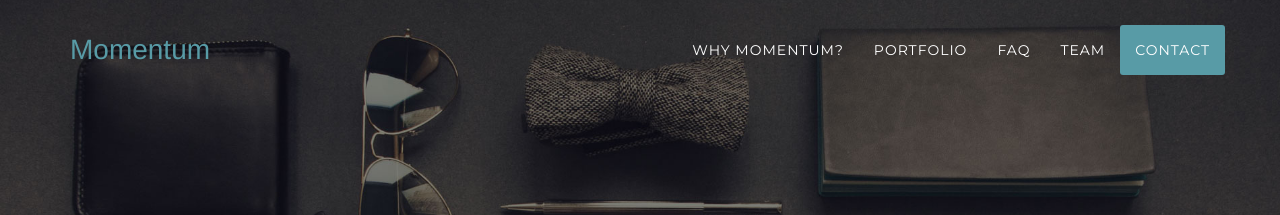
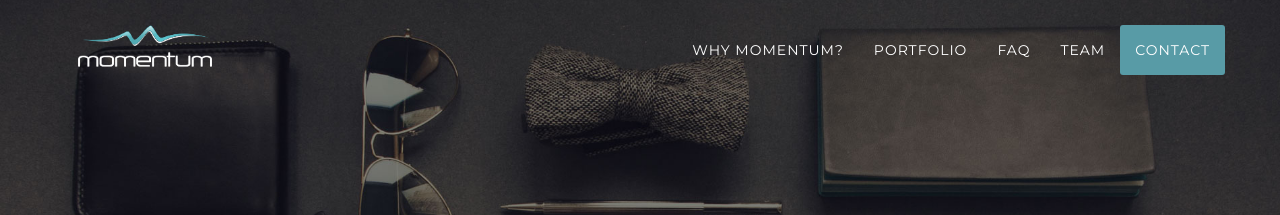
Before and after one commit to mobilemonday/momentum, a Jekyll site: the page built from index.html, in a window 1280 px wide. Shown: the top 215 px of the page. Built offline with Jekyll 4.4.1, drawn with Linux system fonts in a browser that asks for light colours; nearby versions of some CDN libraries; some web fonts are replaced; library files that are not in the unit come from our copies; Markdown is read by kramdown in place of the engine named in the settings.

Commit message:
use logo instead of text

```diff
--- a/_layouts/agency.html
+++ b/_layouts/agency.html
@@ -26,6 +26,9 @@
 
 
     <style type="text/css">
+      .navbar-brand img {
+        margin-top:-24px;
+      }
       .benefit {
         height:300px;
       }
@@ -68,7 +71,9 @@
                     <span class="icon-bar"></span>
                     <span class="icon-bar"></span>
                 </button>
-                <a class="navbar-brand page-scroll" href="#page-top">{{ page.title }}</a>
+                <a class="navbar-brand page-scroll" href="#page-top">
+                  <img src="assets/img/logo.png" width="150px">
+                </a>
             </div>
 
             <!-- Collect the nav links, forms, and other content for toggling -->
```
